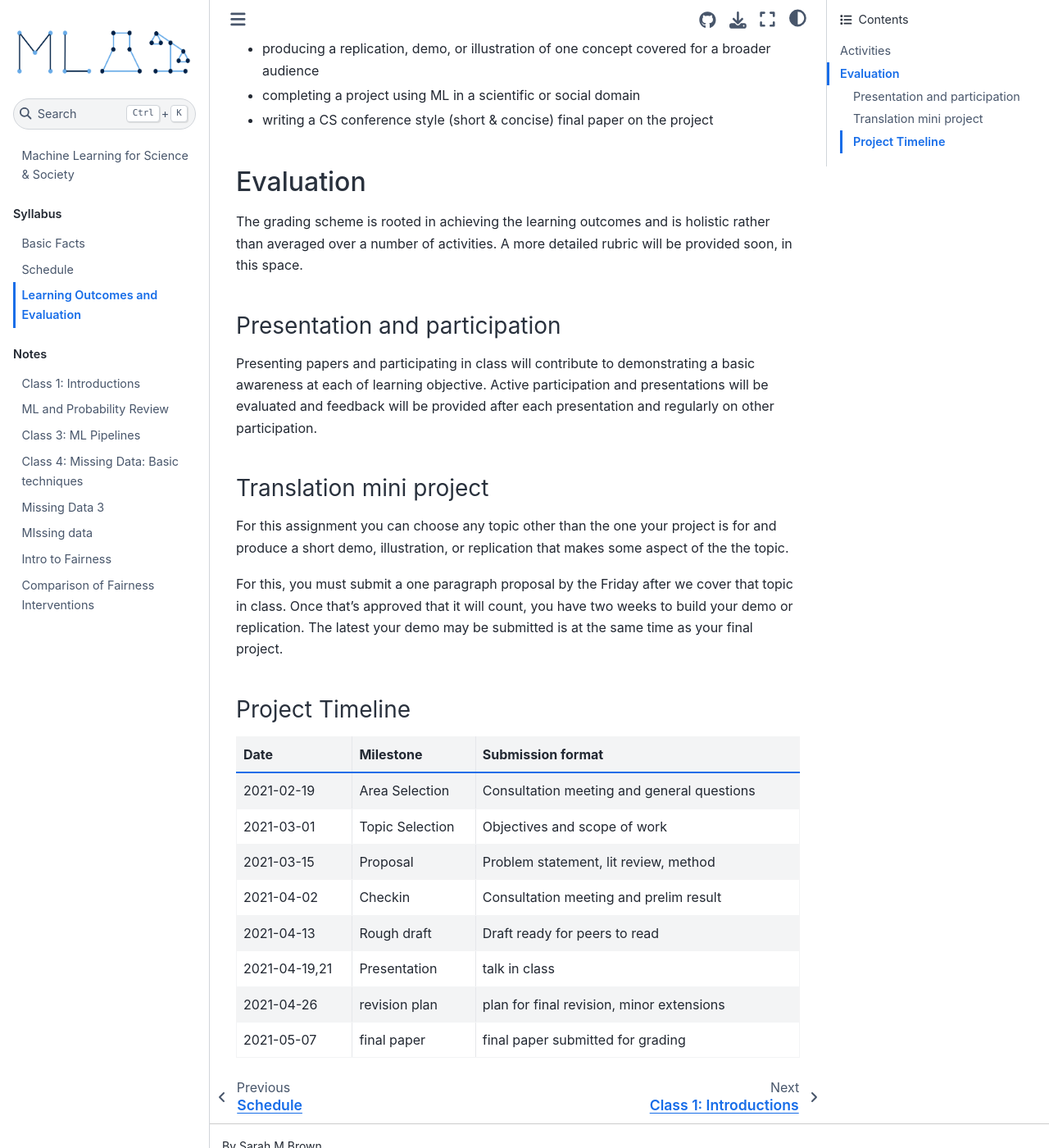
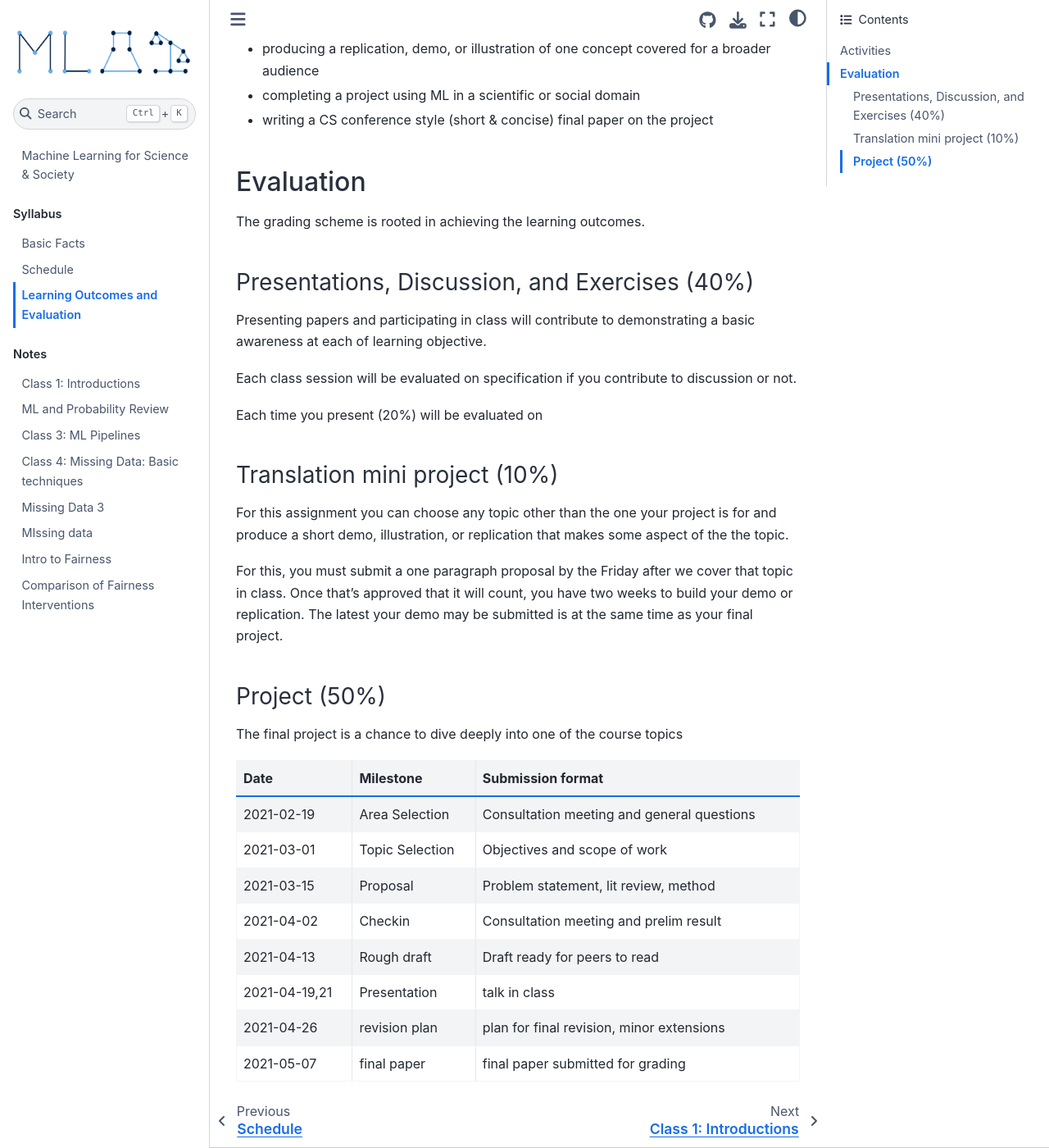
Before and after one commit to ml4scisoc/ml4scisoc.github.io, a Jupyter Book: the page built from syllabus/learning.md, in a window 1280 px wide and 1400 px high, scrolled down 624 px. Shown: the whole window at 82% size. Built offline with Jupyter Book 1.0.4 settings and Sphinx 7.4.7 and the Sphinx Book theme 1.1.4, drawn with Linux system fonts in a browser that asks for light colours.

Commit message:
readings and grading partial

````diff
--- a/syllabus/learning.md
+++ b/syllabus/learning.md
@@ -27,14 +27,21 @@ By the end of the course students will be able to:
 
 ## Evaluation
 
-The grading scheme is rooted in achieving the learning outcomes and is holistic rather than averaged over a number of activities.  A more detailed rubric will be provided soon, in this space.
+The grading scheme is rooted in achieving the learning outcomes.
 
-### Presentation and participation
-
-Presenting papers and participating in class will contribute to demonstrating a basic awareness at each of learning objective. Active participation and presentations will be evaluated and feedback will be provided after each presentation and regularly on other participation.
+### Presentations, Discussion, and Exercises (40%)
 
 
-### Translation mini project
+Presenting papers and participating in class will contribute to demonstrating a basic awareness at each of learning objective.
+
+
+Each class session will be evaluated on specification if you contribute to discussion or not.
+
+Each time you present (20%) will be evaluated on
+
+
+
+### Translation mini project  (10%)
 
 For this assignment you can choose any topic other than the one your project is for and produce a short demo, illustration, or replication that makes some aspect of the the topic.
 
@@ -42,7 +49,10 @@ For this, you must submit a one paragraph proposal by the Friday after we cover
 
 
 
-### Project Timeline
+### Project (50%)
+
+The final project is a chance to dive deeply into one of the course topics
+
 
 ```{list-table}
 :header-rows: 1
````
Also changed, not shown: syllabus/schedule.md (+4 -4 lines).
